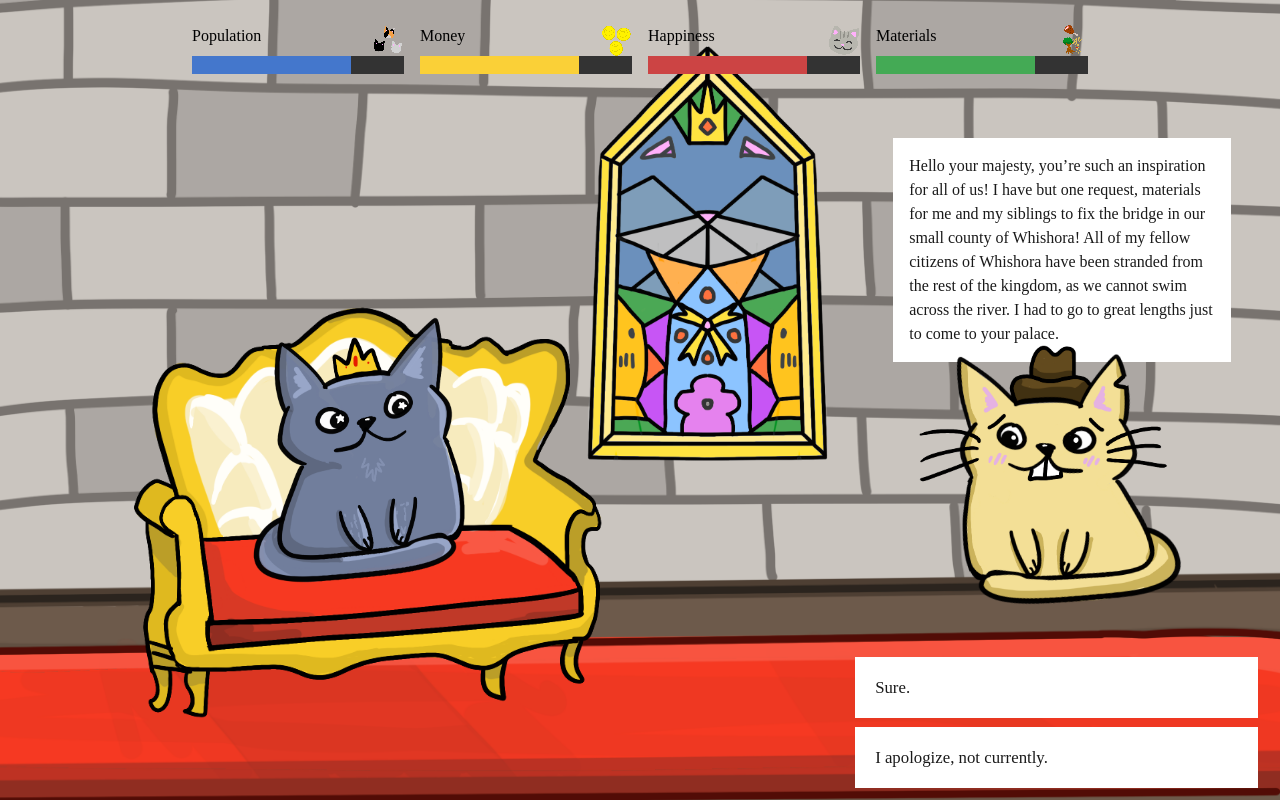
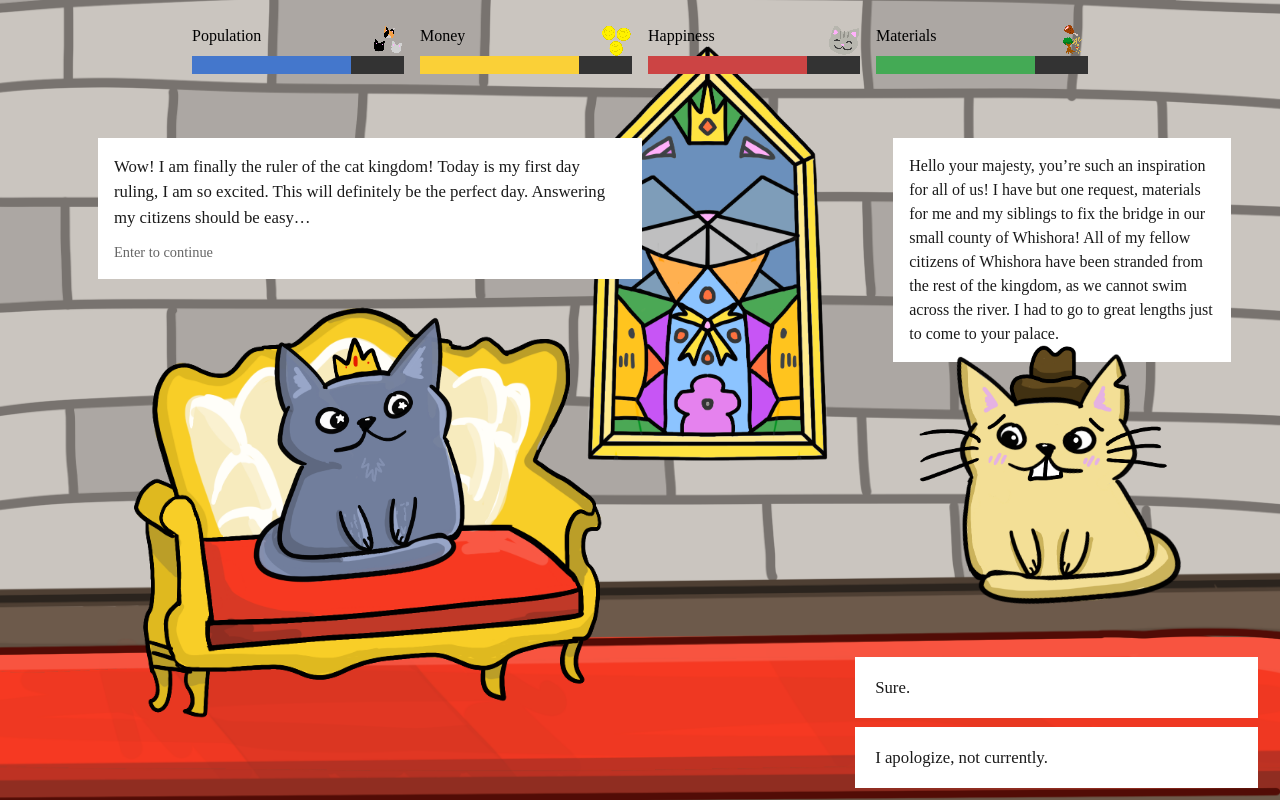
Before and after one commit to themagicfrog/felis-the-great, a React (Vite) app: page / in a window 1280 px wide. Built offline with nearby package versions, Linux system fonts and the light colour scheme.

Commit message:
ending and opening scene

```diff
--- a/src/App.tsx
+++ b/src/App.tsx
@@ -1,15 +1,44 @@
+import { useEffect, useState } from 'react'
 import { Meters } from './components/Meters'
 import { EVENTS } from './events'
 import { useGame } from './store'
 
+const INTRO =
+  'Wow! I am finally the ruler of the cat kingdom! Today is my first day ruling, I am so excited. This will definitely be the perfect day. Answering my citizens should be easy…'
+
 export default function App() {
   const event = EVENTS[useGame((s) => s.eventIndex)]
   const choose = useGame((s) => s.choose)
+  const [intro, setIntro] = useState(true)
+
+  useEffect(() => {
+    if (!intro) return
+    const onKeyDown = (e: KeyboardEvent) => {
+      if (e.key === 'Enter') setIntro(false)
+    }
+    window.addEventListener('keydown', onKeyDown)
+    return () => window.removeEventListener('keydown', onKeyDown)
+  }, [intro])
+
+  if (!event) {
+    return (
+      <main className="ending">
+        <img className="reallife" src="/reallife.png" alt="" />
+        <div className="fadeout" />
+      </main>
+    )
+  }
 
   return (
     <main className="stage">
       <Meters />
       <div className="scene">
+        {intro && (
+          <div className="intro">
+            {INTRO}
+            <span className="intro-hint">Enter to continue</span>
+          </div>
+        )}
         <div className="textbox">{event.text}</div>
         <div className="throne">
           <img className="stainedglass" src="/stainedglass.png" alt="" />
--- a/src/events.ts
+++ b/src/events.ts
@@ -18,8 +18,8 @@ export const EVENTS: GameEvent[] = [
     citizen: '/citizen1.png',
     text: 'Hello your majesty, you’re such an inspiration for all of us! I have but one request, materials for me and my siblings to fix the bridge in our small county of Whishora! All of my fellow citizens of Whishora have been stranded from the rest of the kingdom, as we cannot swim across the river. I had to go to great lengths just to come to your palace. ',
     choices: [
-      { label: 'Sure.', effects: { materials: -15, happiness: 10 } },
-      { label: 'I apologize, not currently.', effects: { happiness: -20, population: -2 } },
+      { label: 'Sure.', effects: { materials: -30, happiness: 10 } },
+      { label: 'I apologize, not currently.', effects: { happiness: -40, population: -2 } },
     ],
   },
   {
@@ -27,8 +27,8 @@ export const EVENTS: GameEvent[] = [
     citizen: '/citizen2.png',
     text: 'Hey your majesty, me and my friend have a very large conundrum that we need your absolute command to determine. It was a very terrible Saturday when this happened you see, a group of vagrants encountered us in the West Forest, they had these hats! We couldn\'t get a good look at their faces, they were attacking us you see, they were large and pointed and jingly. The problem is that afterward we couldn\'t determine whether the criminals were of elvish descent or gnome descent, what are your thoughts? This is terribly important to the state of our friendship and the economy of the kingdom!',
     choices: [
-      { label: 'Gnome', effects: { money: -20 } },
-      { label: 'Elvish', effects: { happiness: 15, money: 5 } },
+      { label: 'Gnome', effects: { money: -30 } },
+      { label: 'Elvish', effects: { happiness: 30, money: 5 } },
     ],
   },
   {
@@ -36,8 +36,8 @@ export const EVENTS: GameEvent[] = [
     citizen: '/citizen3.png',
     text: 'Your Majesty! Can you finally tell us when you\'re going to end aid to the North County from our enemies! The kind citizens of our town have not been able to starve starting from last Sunday, which is of course not accounting for their limited food supply which hadn\'t ran out this saturday. Which is what I would say if it wasn\'t not the current situation, because the opposite is happening! So that is why I need the share of gold written on this contract.',
     choices: [
-      { label: 'Of course', effects: { money: -15, population: 20 } },
-      { label: 'No, I\'m not a fool', effects: { population: -20 } },
+      { label: 'Of course', effects: { money: -30, population: 20 } },
+      { label: 'No, I\'m not a fool', effects: { population: -40 } },
     ],
   },
   {
@@ -46,7 +46,7 @@ export const EVENTS: GameEvent[] = [
     text: 'Your Highness, my little boy got lost in the West Forest a couple of days ago and I haven\'t seen him since. Since you are the person with the largest knowledge of the kingdom, could you have any idea what happened to him? Please, I\'m so worried for him…',
     choices: [
       { label: 'I am afraid that he may be in the next realm over…', effects: { money: 10, happiness: -40 } },
-      { label: 'Actually someone found a child in the forest last week…', effects: { happiness: 30, money: -10, population: 5 } },
+      { label: 'Actually someone found a child in the forest last week…', effects: { happiness: 30, money: -20, population: 5 } },
     ],
   },
   {
@@ -55,7 +55,24 @@ export const EVENTS: GameEvent[] = [
     text: 'Event 5 text',
     choices: [
       { label: '1', effects: { money: 15, happiness: -10 } },
-      { label: '2', effects: { happiness: 20, money: -20, population: 5 } },
+      { label: '2', effects: { happiness: 20, money: -30, population: 5 } },
     ],
   },
+  {
+    id: 'event-6',
+    citizen: '/citizen6.png',
+    text: 'Event 6 text',
+    choices: [
+      { label: '1', effects: { money: 15, happiness: -10 } },
+      { label: '2', effects: { happiness: 20, money: -30, population: 5 } },
+    ],
+  },
+  {
+    id: 'event-7',
+    citizen: '/citizen7.png',
+    text: 'Event 7 text',
+    choices: [
+      { label: '1', effects: { money: 15, happiness: -10 } }
+    ],
+  }
 ]
--- a/src/index.css
+++ b/src/index.css
@@ -101,6 +101,26 @@ body {
   color: #1a1a1a;
 }
 
+.intro {
+  position: absolute;
+  top: 6%;
+  left: 6%;
+  width: min(var(--throne-w), 88%);
+  z-index: 2;
+  padding: 1rem;
+  background: #ffffff;
+  color: #1a1a1a;
+  font-family: "Times New Roman", serif;
+  font-size: 1.05rem;
+}
+
+.intro-hint {
+  display: block;
+  margin-top: 0.75rem;
+  color: #666666;
+  font-size: 0.9rem;
+}
+
 .choices {
   position: absolute;
   top: 94%;
@@ -167,10 +187,7 @@ body {
   left: 23.2%;
   width: 52%;
 }
-/* ---- resource icons ---- */
-/* Anchored to .meters, so they track the bars at any window width.
-   Each column is (100% - 3rem) / 4 wide, so one column + gap steps by
-   25% + 0.25rem; right: 0 is the last column's right edge. */
+
 .pop,
 .money,
 .happy,
@@ -202,3 +219,37 @@ body {
   left: 150.2%;
   width: 52%;
 }
+
+
+/* ---- ending scene ---- */
+
+.ending {
+  position: relative;
+  display: flex;
+  align-items: center;
+  justify-content: center;
+  height: 100%;
+  overflow: hidden;
+  background: #ffffff;
+}
+
+.reallife {
+  width: 90%;
+  height: 90%;
+  object-fit: cover;
+}
+
+.fadeout {
+  position: absolute;
+  inset: 0;
+  background: #000000;
+  opacity: 0;
+  pointer-events: none;
+  animation: fade-to-black 1.5s ease-in 2.5s forwards;
+}
+
+@keyframes fade-to-black {
+  to {
+    opacity: 1;
+  }
+}
--- a/src/store.ts
+++ b/src/store.ts
@@ -40,7 +40,7 @@ export const useGame = create<GameState>((set, get) => ({
     const choice = event?.choices[index]
     if (!choice) return
     get().applyEffects(choice.effects)
-    set((s) => ({ eventIndex: (s.eventIndex + 1) % EVENTS.length }))
+    set((s) => ({ eventIndex: Math.min(s.eventIndex + 1, EVENTS.length) }))
   },
 
   adjust: (resource, delta) =>
```
Also changed, not shown: public/reallife.png (added).
